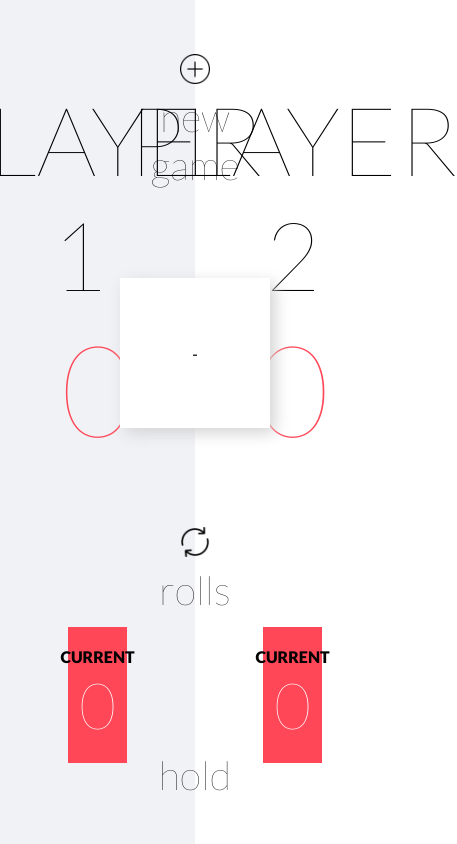
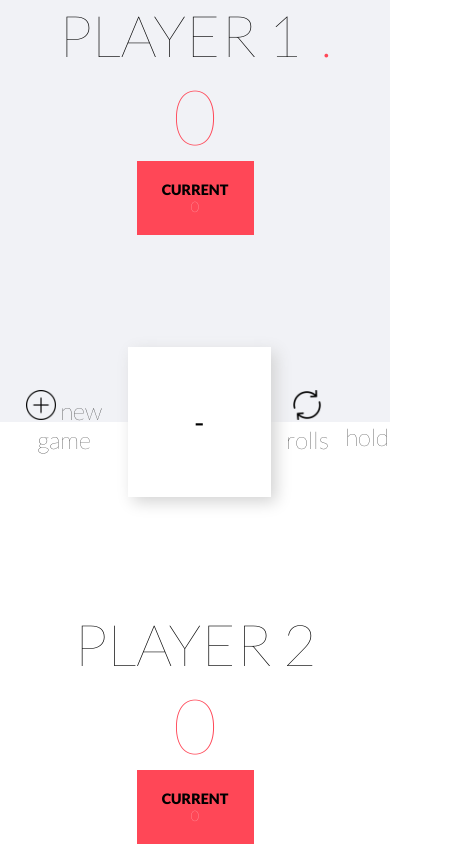
Before and after one commit to William-MIBELLI/studi_eval_js, a plain HTML site: page index.html in a window 390 px wide. Shown: the whole page, 457 px wide, since content can reach past the window. Drawn offline with Linux system fonts and the light colour scheme; a web font is replaced by a local one.

Commit message:
responsive OK

```diff
--- a/style.css
+++ b/style.css
@@ -48,6 +48,9 @@ h2, h3{
     background-color: #ff4757;
     font-weight: 800;
 }
+.current p{
+    font-size: 1.5rem;
+}
 .current-score{
     font-size: 4rem;
     font-weight: 100;
@@ -71,6 +74,7 @@ h2, h3{
     align-items: center;
     justify-content: center;
     text-align: center;
+    font-size: 3rem;
 
 
 }
@@ -89,3 +93,39 @@ h2, h3{
 .icon{
     width: 30px;
 }
+@media screen and (max-width:1200px){
+    html{
+        font-size: 80%;
+    }
+}
+@media screen and (max-width:900px){
+    html{
+        font-size: 60%;
+    }
+}
+@media screen and (max-width:700px){
+    .container{
+        flex-direction: column;
+
+    }
+    .div-gauche, .div-droite{
+        width: 100%;
+    }
+    .div-gauche{
+        justify-content: flex-start;
+    }
+    .div-droite{
+        justify-content: flex-end;
+    }
+    .div-centrale{
+        top: 50%;
+        left: 0;
+        height: 100px;
+        width: 100%;
+        flex-direction: row;
+        justify-content: space-around;
+        align-items: center;
+        transform: translateX(0);
+        transform: translateY(-50%);
+    }
+}
```
